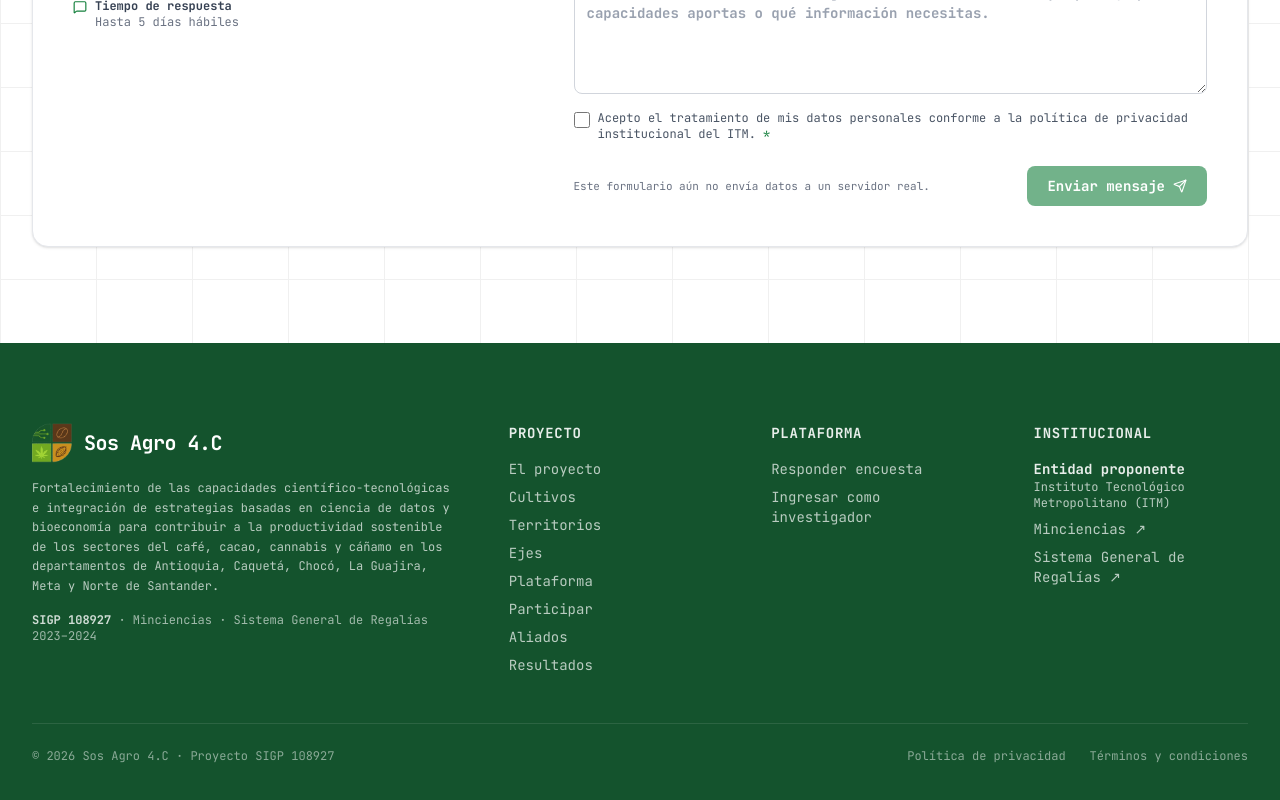
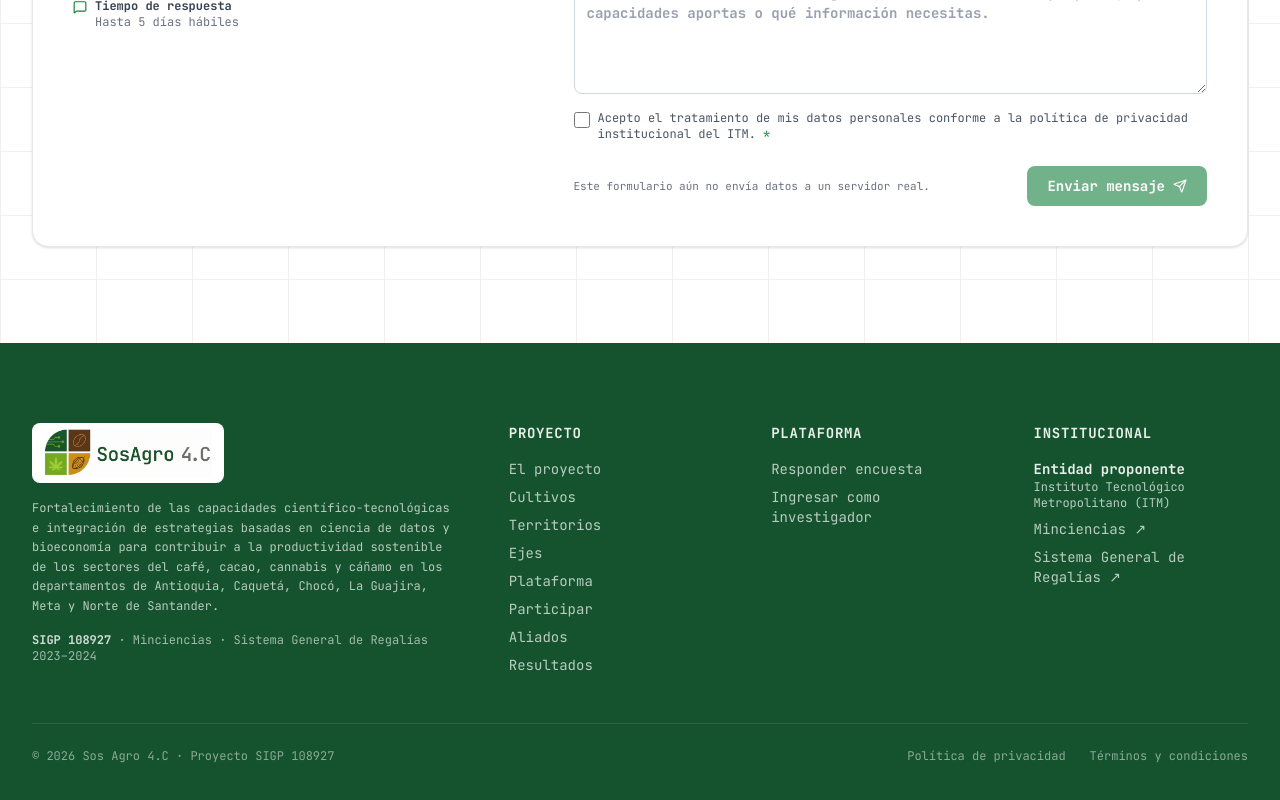
Before and after one commit to sosagro-mirp/characterization-platform-frontend, a Next.js app: page / in a window 1280 px wide. Shown: the part 6222-7022 px from the top of the page. Built offline with nearby package versions, Linux system fonts and the light colour scheme.

Commit message:
style(footer): match navbar brand lockup and support dark mode
Use the same horizontal logo + white pill treatment as the navbar
instead of the transparent isotype + separate text label, and let the
green background go transparent in dark mode to blend with the page.

```diff
--- a/components/footer/Footer.tsx
+++ b/components/footer/Footer.tsx
@@ -20,26 +20,23 @@ const platformLinks = [
 
 const Footer = () => {
   return (
-    <footer className="w-full bg-brand-dark text-white">
+    <footer className="w-full bg-brand-dark dark:bg-transparent dark:border-t dark:border-white/10 text-white">
       <div className="max-w-7xl mx-auto px-4 md:px-6 lg:px-8 py-12 lg:py-20">
         <div className="grid grid-cols-1 md:grid-cols-2 lg:grid-cols-[2fr_1fr_1fr_1fr] gap-10 lg:gap-12">
           {/* Brand block */}
           <div className="flex flex-col gap-4 max-w-md">
             <Link
               href="/"
-              className="inline-flex items-center gap-3 text-white"
+              className="inline-flex w-fit items-center rounded-lg bg-white px-3 py-1.5"
               aria-label="Inicio — SOS Agro 4C"
             >
               <Image
-                src="/logo-transparent.png"
-                alt=""
-                width={40}
-                height={40}
-                className="h-10 w-10 shrink-0"
+                src="/logo-horizontal.png"
+                alt="Sos Agro 4.C"
+                width={2319}
+                height={663}
+                className="h-12 w-auto shrink-0"
               />
-              <span className="text-xl font-bold tracking-tight">
-                {project.shortName}
-              </span>
             </Link>
             <p className="text-xs text-white/70 leading-relaxed">
               {project.fullName}
```
